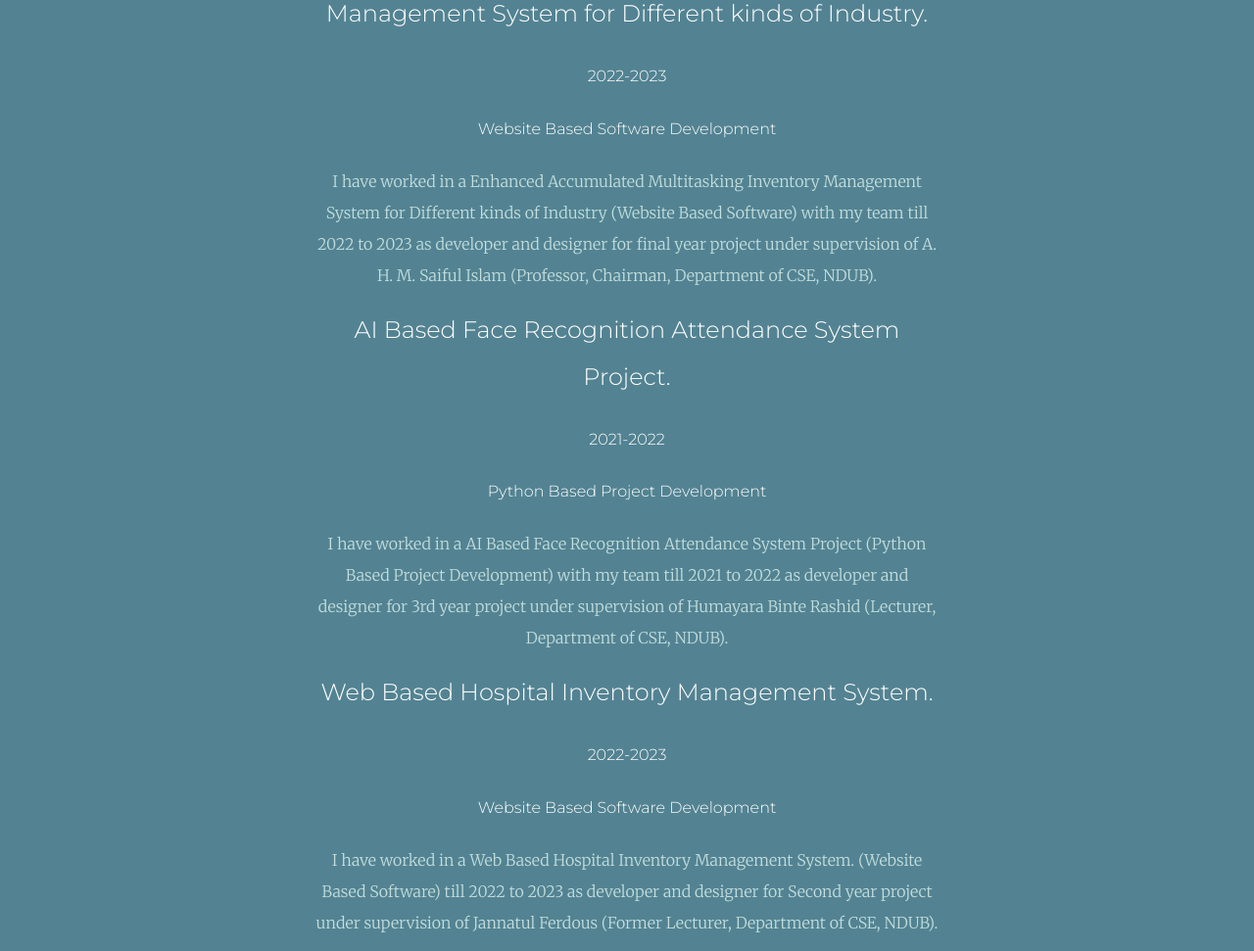
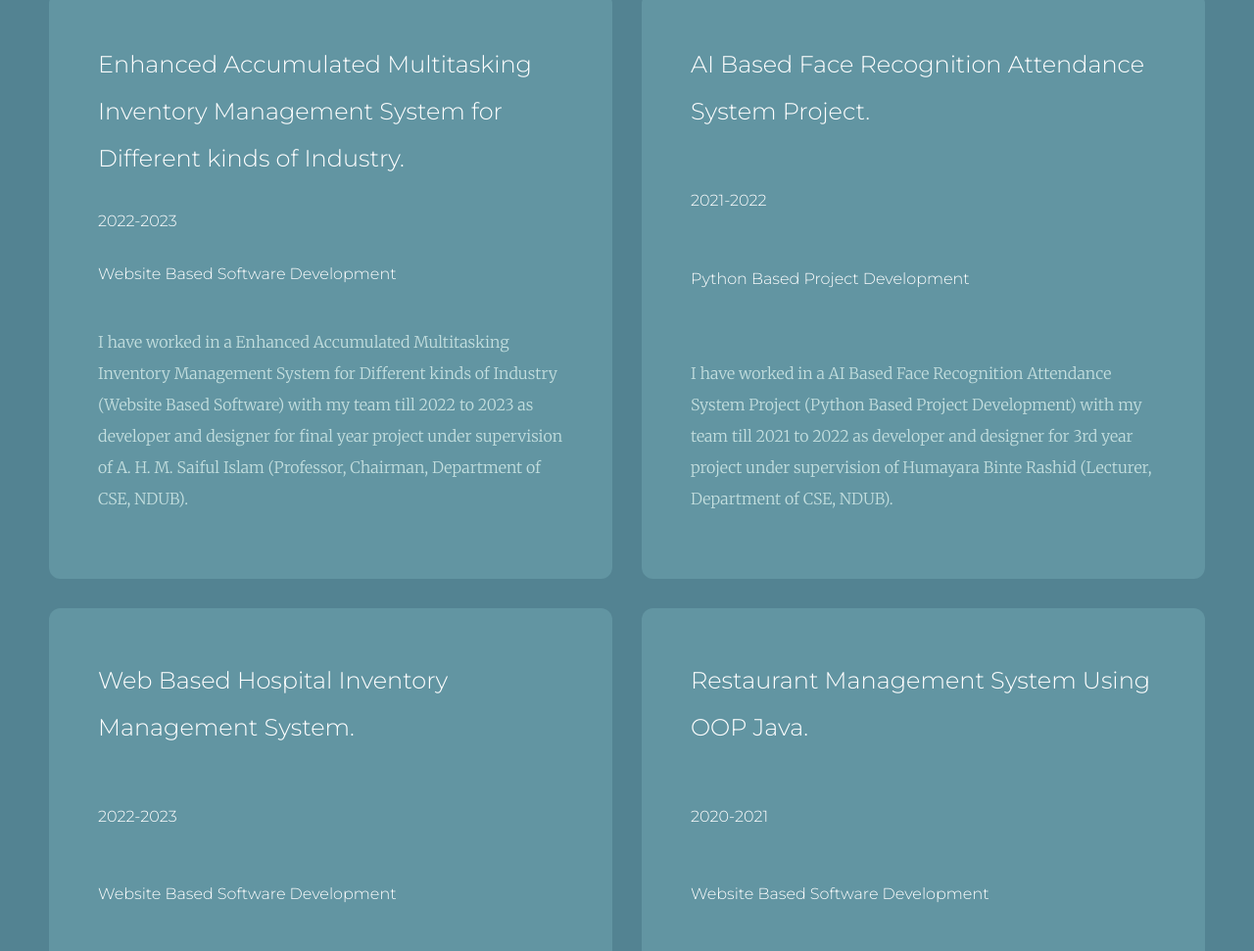
Before and after one commit to Mosaddek-Hasan-Chowdhury/Capstone-Project-2--updated, a plain HTML site: page index.html in a window 1280 px wide. Shown: the part 1641-2612 px from the top of the page at 98% size. Drawn offline with Linux system fonts and the light colour scheme.

Commit message:
Setting up the grid layout and necessary steps

```diff
--- a/index.html
+++ b/index.html
@@ -51,10 +51,10 @@
     </div>
 
     <div class="bottom-container1">
-      <div>
+      <div class="red">
         <h2>Work Experience</h2>
         <div class="work-experience-container">
-          <div>
+          <div class="work-experience">
             <h3>
               Enhanced Accumulated Multitasking Inventory Management System for
               Different kinds of Industry.
@@ -69,7 +69,7 @@
               (Professor, Chairman, Department of CSE, NDUB).
             </p>
           </div>
-          <div>
+          <div class="work-experience">
             <h3>AI Based Face Recognition Attendance System Project.</h3>
             <h4>2021-2022</h4>
             <h4>Python Based Project Development</h4>
@@ -81,7 +81,7 @@
               NDUB).
             </p>
           </div>
-          <div>
+          <div class="work-experience">
             <h3>Web Based Hospital Inventory Management System.</h3>
             <h4>2022-2023</h4>
             <h4>Website Based Software Development</h4>
@@ -92,7 +92,7 @@
               Ferdous (Former Lecturer, Department of CSE, NDUB).
             </p>
           </div>
-          <div>
+          <div class="work-experience">
             <h3>Restaurant Management System Using OOP Java.</h3>
             <h4>2020-2021</h4>
             <h4>Website Based Software Development</h4>
@@ -103,7 +103,7 @@
               Mozumder (Former, Lecturer, Department of CSE, NDUB).
             </p>
           </div>
-          <div>
+          <div class="work-experience">
             <h3>
               Data Encryption and Decryption Using Caesar Cipher Algorithm.
             </h3>
--- a/style.css
+++ b/style.css
@@ -110,8 +110,7 @@ p{
 
 .bottom-container1 >div{
     padding-top: 50px;
-    width: 50%;
-    margin: auto;
+    margin: 50px;
 }
 .bottom-container1{
     background-color:#538392 ;
@@ -119,6 +118,38 @@ p{
     padding-bottom: 20px;
     line-height: 2;
 }
+
+.work-experience-container{
+    display: grid;
+    grid-template-rows: 1fr 1fr 1fr;
+    grid-template-columns: 1fr 1fr ;
+    gap: 30px;
+    width: 100%;
+    text-align: left;
+    /* background-color: yellow; */
+}
+
+.work-experience-container div{
+    background-color: #6295A2;
+border-radius: 2%;
+padding: 50px;
+/* width:500px; */
+}
+
+.work-experience{
+    display:flex;
+    flex-direction: column;
+    justify-content: space-between;
+}
+
+
+
+
+
+
+
+
+
 .bottom-container2{
     background-color: #80B9AD;
     width:100%;
@@ -133,9 +164,9 @@ p{
 
 }
 
-/* .bottom-container1 a{
-    color: ;
-} */
+.real-life-projects a{
+    color:black ;
+}
 
 .bottom-container2 div a{
 
```
